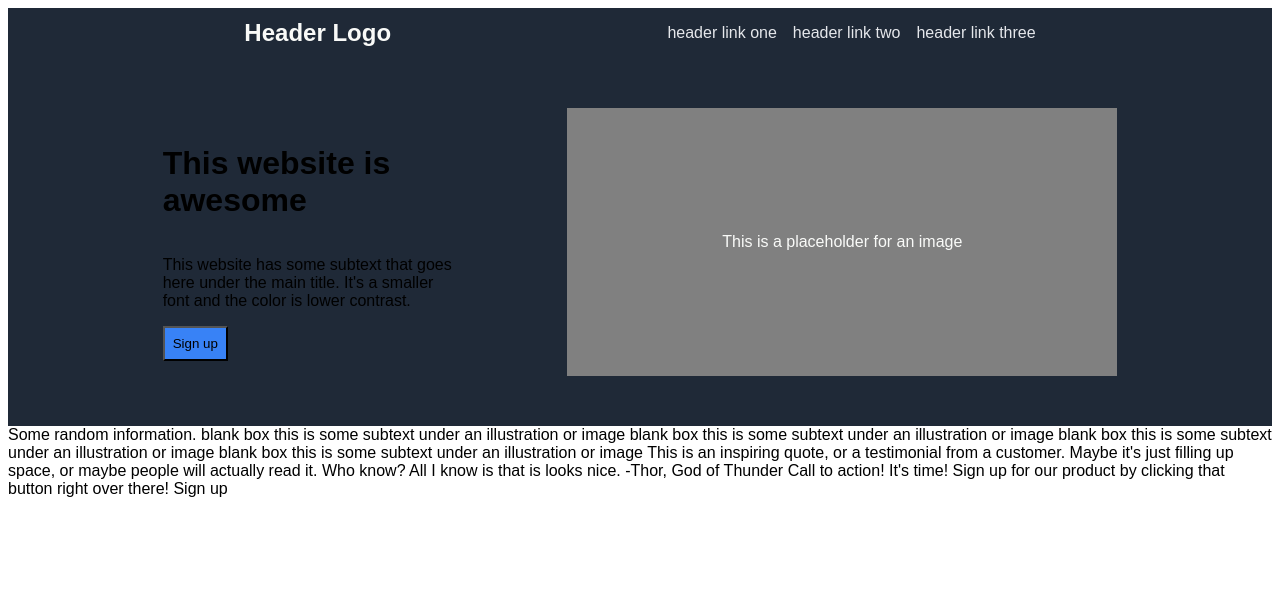
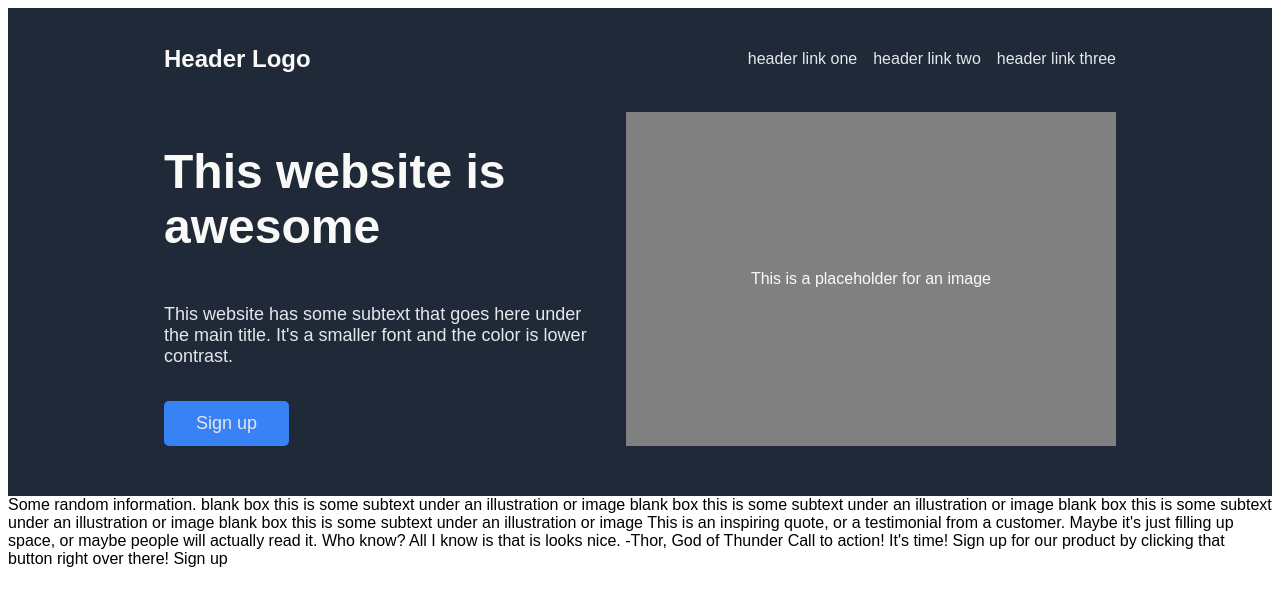
Before and after one commit to mihocikc/landing_page, a plain HTML site: page index.html in a window 1280 px wide. Drawn offline with Linux system fonts and the light colour scheme.

Commit message:
Add style

```diff
--- a/styles.css
+++ b/styles.css
@@ -2,41 +2,45 @@
     font-family: Arial, Helvetica, sans-serif;
 }
 
+.top {
+    background-color: #1f2937;
+    display: flex;
+    flex-direction: column;
+    padding: 26px 156px 0;
+}
 .header {
-    background-color: #1f2937;
     color: #e5e7eb;
     display: flex;
     flex-direction: row;
     align-items: center;
+    padding-bottom: 28px;
+    gap: 300px;
+    justify-content: space-between;
 }
 
 .header-logo {
     font-size: 24px;
     font-weight: bold;
     color: #f9faf8;
-    margin: auto;
 }
 
 ul {
     list-style-type: none;
     display: flex;
     flex-direction: row;
+    justify-content: flex-end;
     gap: 16px;
-    margin-right: auto;
 }
 
-a:hover {
-    text-decoration: underline;
+.header ul {
+    align-self: flex-end;
 }
 
 .hero {
-    background-color:#1f2937;
     display: flex;
     flex-direction: row;
-    justify-content: space-evenly;
-    align-items: center;
-    padding: 50px;
-    flex-wrap: wrap;
+    padding-bottom: 50px;
+    gap: 24px;
 }
 .hero-right {
     background-color: gray;
@@ -44,7 +48,6 @@ a:hover {
     display: flex;
     justify-content: center;
     align-items: center;
-    flex-basis: 300px;
     padding: 125px;
 }
 
@@ -54,20 +57,26 @@ a:hover {
     flex-wrap: wrap;
     flex-basis: 300px;
     min-width: 300px;
+    max-width: 50%;
+    flex-grow: 1;
 }
-p.main {
+.hero h1 {
     font-size: 48px;
     color: #f9faf8;
     font-weight: bolder;
 }
 
-p.secondary {
+.hero p {
     color: #e5e7eb;
     font-size: 18px;
 }
 button.signup1 {
     background-color: #3882f6;
     align-self: flex-start;
-    padding: 8px;
-
+    padding: 12px 32px;
+    margin-top: 16px;
+    color: #e5e7eb;
+    border-radius: 5px;
+    border: 0;
+    font-size: 18px;
 }
```
